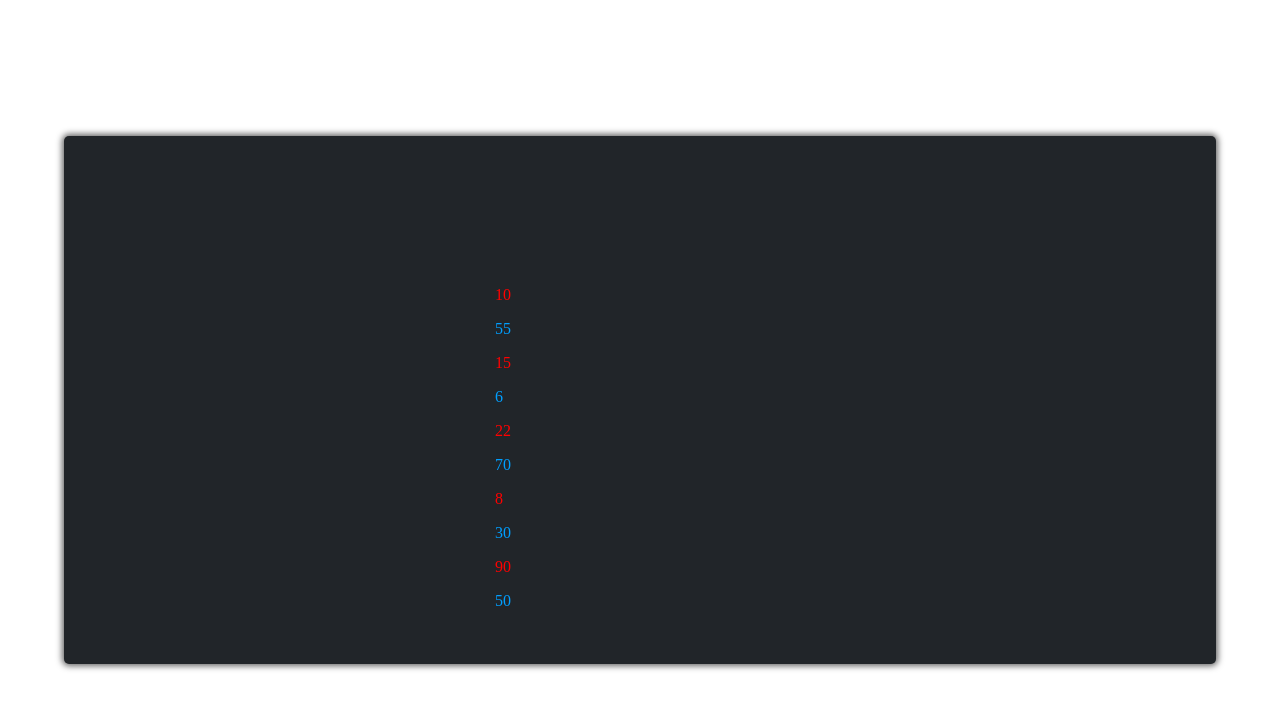
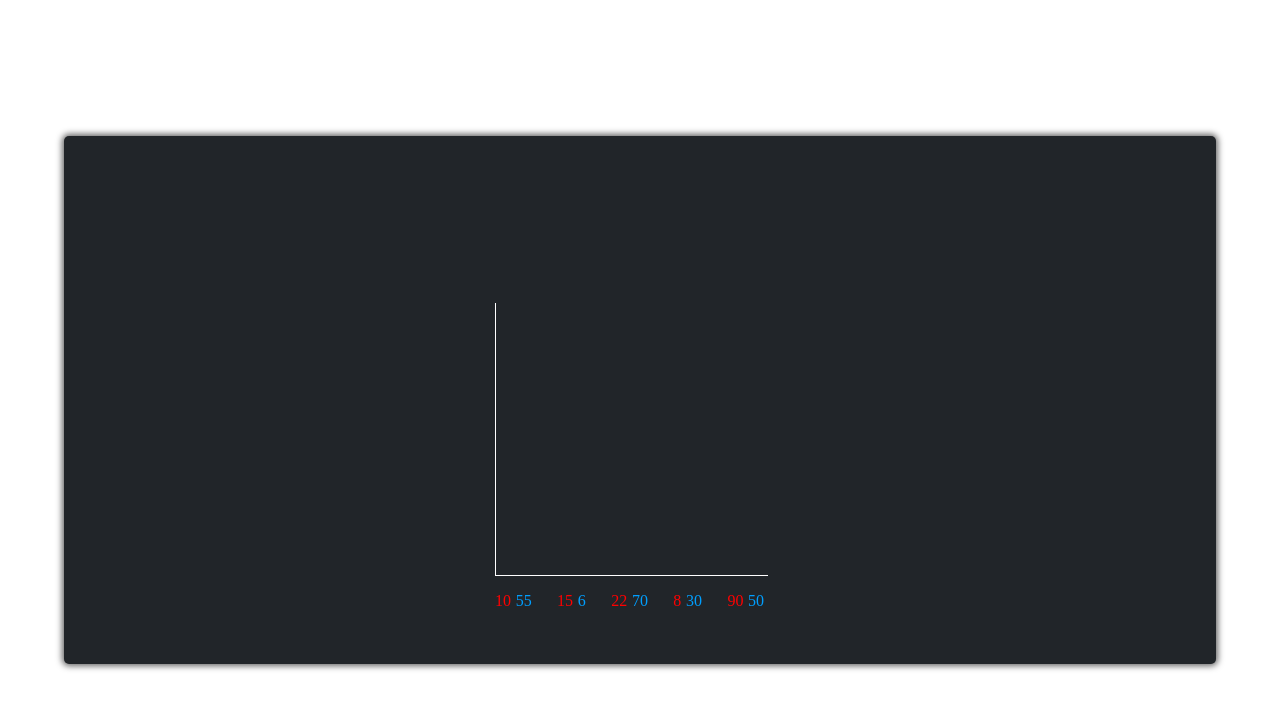
Before and after one commit to Petrasoderstrom1612/Graph-, a plain HTML site: page index.html in a window 1280 px wide. Drawn offline with Linux system fonts and the light colour scheme.

Commit message:
fixed the bottom line for graph

```diff
--- a/index.css
+++ b/index.css
@@ -7,9 +7,8 @@ body{
 }
 
 .people{
-    display: block;
-    justify-content: center;
-    align-items: center;
+    justify-content: space-between;
+    display: flex;
 }
 
 .woman{
@@ -22,6 +21,7 @@ body{
     /* display: flex;
     justify-content: space-evenly; */
     color:#009fff;
+    margin-right: 1.3em;;
 }
 
 .whole-modal{
@@ -56,3 +56,10 @@ body{
 .modal-inner-loading{
     text-align: center;
 }
+
+.main-box{
+    width: 17em;
+    height:17em;
+    border-bottom: 1px solid white;
+    border-left: 1px solid white;
+}
--- a/index.html
+++ b/index.html
@@ -12,6 +12,7 @@
     <main>
         <div class="modal" id="modal">
             <div class="whole-modal">
+                <div class="main-box"></div>
                 <div class="modal-inner" id="modal-inner">
                 <div class="people" id="peopleEl">
                 </div>
```
